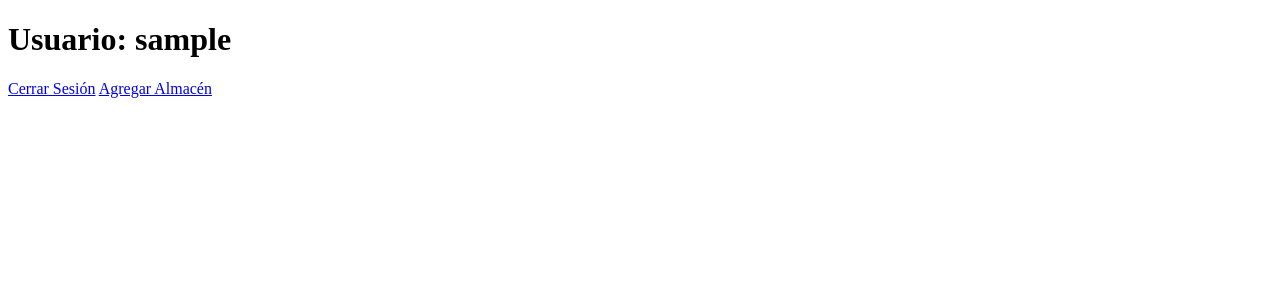
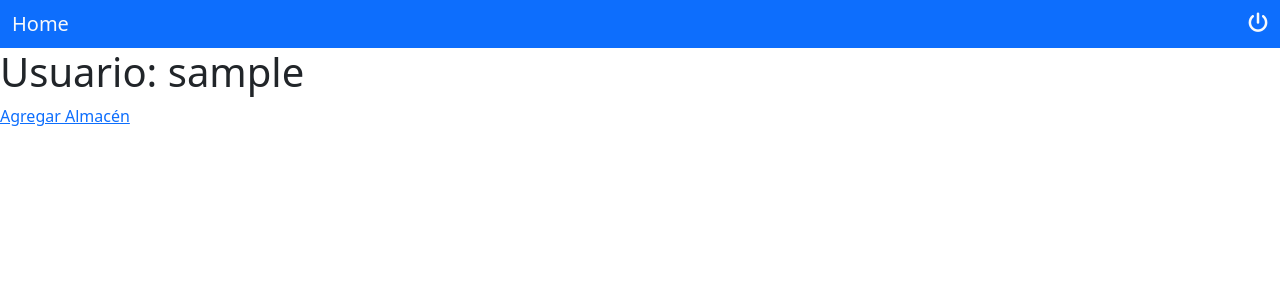
Before and after one commit to MIGUELAGC29/DJANGO-PEPS, a Django app: page /peps/home/ in a window 1280 px wide. Shown: the top 300 px of the page. Run offline with Django 4.2, Linux system fonts and the light colour scheme; the visitor is signed in with stand-in values (Sample User, id 1); data that the repository does not hold is empty; some libraries are stand-ins or nearby versions.

Commit message:
se agregan estilos y queda funcionando correctamente

```diff
--- a/PEPS/App/templates/home.html
+++ b/PEPS/App/templates/home.html
@@ -1,10 +1,17 @@
+{% load static %}
 <!DOCTYPE html>
 <html lang="en">
 <head>
     <meta charset="UTF-8">
     <title>Inicio</title>
+    <link rel="stylesheet" href = "{% static './bootstrap/css/bootstrap.min.css' %}">
+    <script src="https://kit.fontawesome.com/9a2b698299.js" crossorigin="anonymous"></script>
 </head>
 <body>
+    <header class="row justify-content-between content-fluid bg-primary">
+        <h1 class="col-1 m-1 mx-3 text-light p-2 fs-5 ">Home</h1>
+        <a class="col-1 text-light text-end p-2  me-3 fs-5" href="{% url 'Logout' %}"><i class="fa-solid fa-power-off"></i></a>
+    </header>
     <h1>Usuario: {{username}}</h1>
 
 
@@ -72,7 +79,7 @@
 	    {% endfor %}
 
 
-    <a href="{% url 'Logout' %}">Cerrar Sesión</a>
+
     <a href="{% url 'Crear_Almacen' %}">Agregar Almacén</a>
 
 
@@ -85,5 +92,7 @@
 
 
 
+    <script type="text/javascript" src="{% static './jquery/jquery-3.6.0.min.js' %}"></script>
+    <script type="text/javascript" src="{% static './bootstrap/js/bootstrap.min.js' %}"></script>
 </body>
 </html>
```
